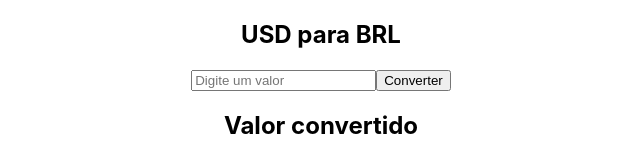
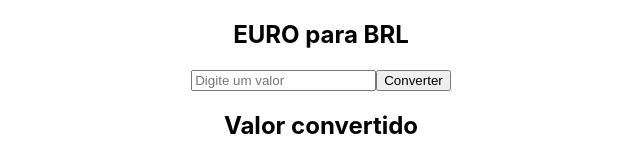
Before and after one commit to luizfelper/Conversor-de-Moedas, a React (Create React App) app: page / in a window 1280 px wide. Shown: the top 160 px of the page, without its empty margins (319-959 px from the left). Built offline with nearby package versions, Linux system fonts and the light colour scheme.

Commit message:
Criar o construtor e a função converter

```diff
--- a/src/App.js
+++ b/src/App.js
@@ -4,7 +4,7 @@ import Conversor from './components/Conversor'
 function App() {
   return (
     <div className="App">
-      <Conversor moedaUSD="USD" moedaBRL="BRL"></Conversor>
+      <Conversor moedaA="EURO" moedaB="BRL"></Conversor>
     </div>
   );
 }
--- a/src/components/Conversor/index.js
+++ b/src/components/Conversor/index.js
@@ -1,16 +1,36 @@
 import React, { Component } from 'react';
 
 export default class Conversor extends Component {
+
+
+    constructor(props){
+        super(props);
+
+        this.state = {
+            moedaA_valor: "",
+            moedaB_valor: 0,
+        }
+            this.converter = this.converter.bind(this);
+    }
+
+    converter(){
+        console.log(this.state);
+    }
+
     render() {
         return (
             <div className="conversor">
-                <h2>USD para BRL</h2>
-                <input type="text" placeholder="Digite um valor"></input>
-                <button
-                className="btnConverter"
-                value="Converter">
-                    Converter
-                </button>
+                <h2>{this.props.moedaA} para {this.props.moedaB}</h2>
+                <input type="text"
+                    placeholder="Digite um valor"
+                    onChange={(event)=>{this.setState({moedaA_valor: event.target.value})}}>
+                </input>
+                    <button
+                    className="btnConverter"
+                    value="Converter"
+                    onClick={this.converter}>
+                        Converter
+                    </button>
                 <h2>Valor convertido</h2>
             </div>
         )
```
